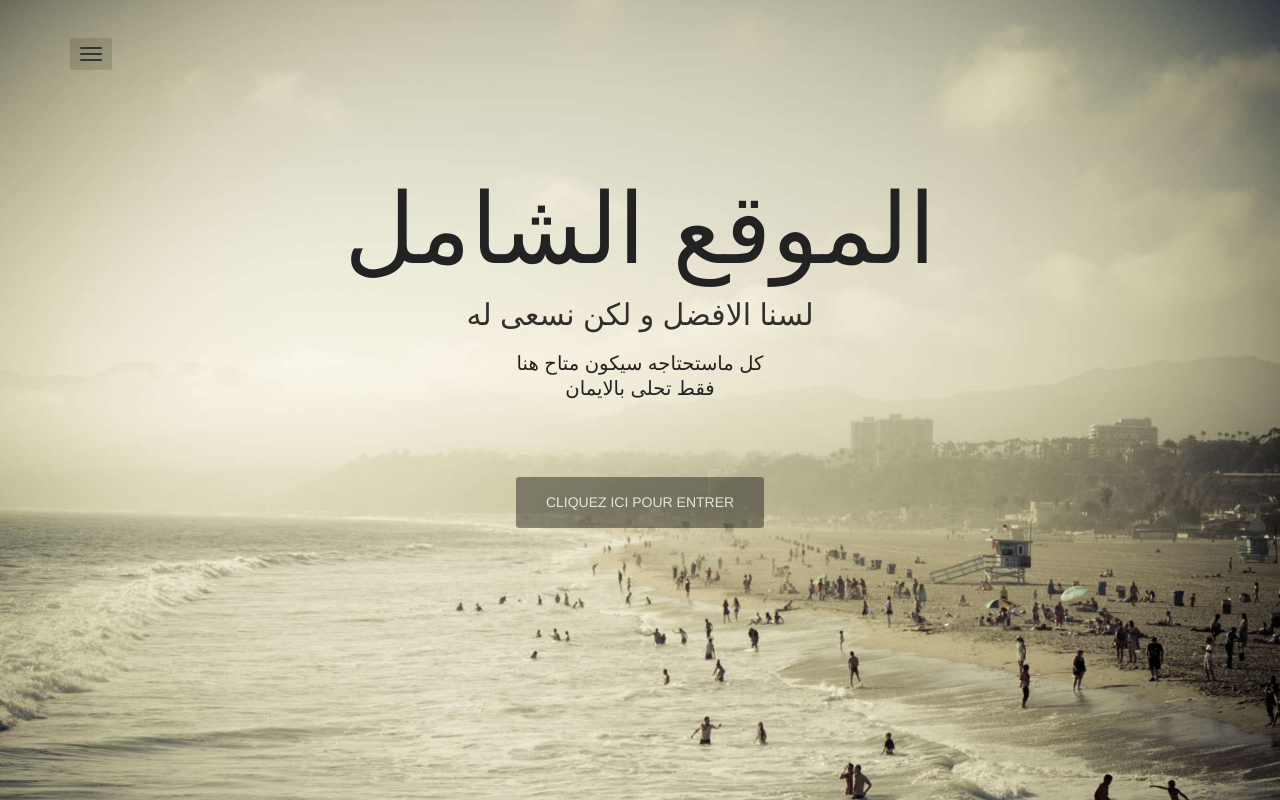
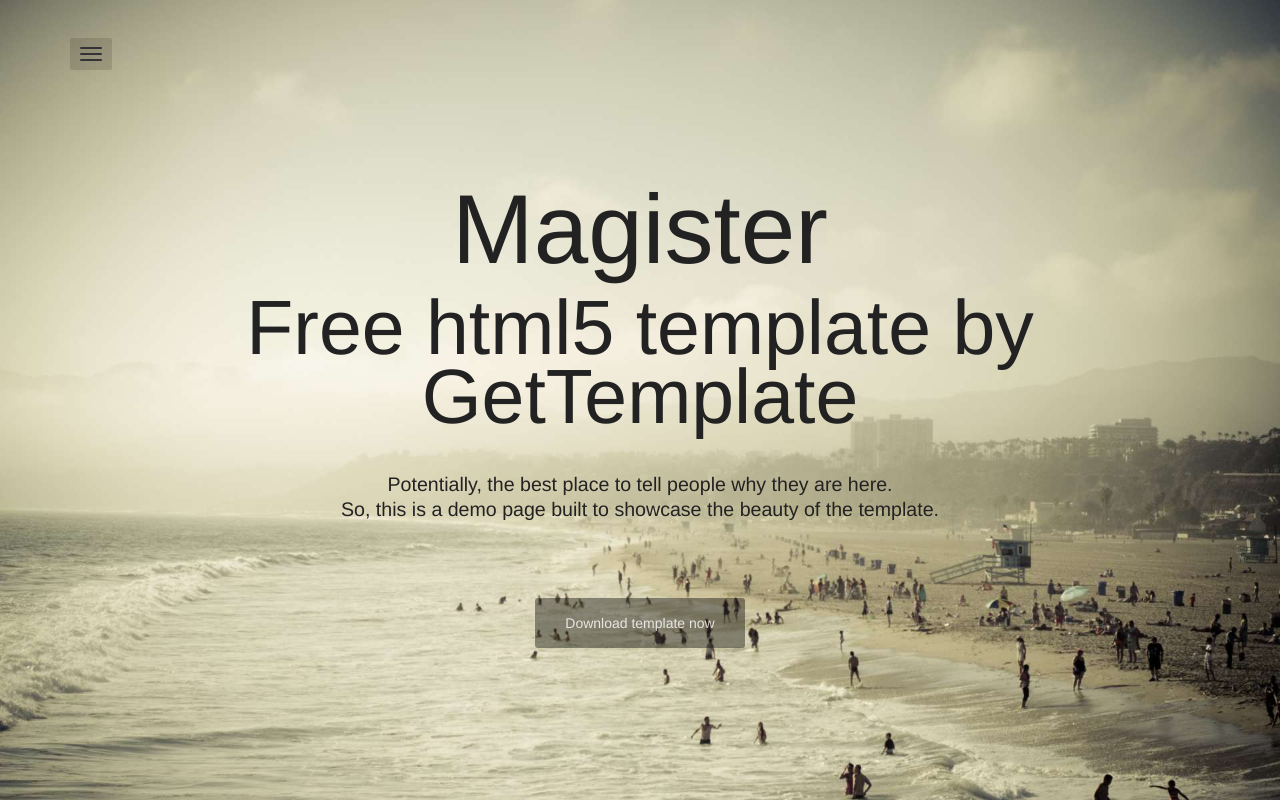
Before and after one commit to SYNVAsport/arabic, a plain HTML site: page index.html in a window 1280 px wide. Drawn offline with nearby package versions, Linux system fonts and the light colour scheme; a web font is replaced by a local one.

Commit message:
first commit

```diff
--- a/index.html
+++ b/index.html
@@ -1,13 +1,12 @@
 <!DOCTYPE html>
 <html lang="en">
-<html lang="ar" dir="rtl">
 <head>
 	<meta charset="utf-8">
 	<meta name="viewport"    content="width=device-width, initial-scale=1.0">
 	<meta name="description" content="">
 	<meta name="author"      content="Sergey Pozhilov (GetTemplate.com)">
 
-	<title>الموقع الشامل</title>
+	<title>Magister - Free html5 template by GetTemplate</title>
 
 	<link rel="shortcut icon" href="assets/images/gt_favicon.png">
 
@@ -41,8 +40,6 @@
 </nav>
 
 
-
-
 <!-- Main (Home) section -->
 <section class="section" id="head">
 	<div class="container">
@@ -50,28 +47,24 @@
 		<div class="row">
 			<div class="col-md-10 col-lg-10 col-md-offset-1 col-lg-offset-1 text-center">
 
+				<!-- Site Title, your name, HELLO msg, etc. -->
+				<h1 class="title">Magister</h1>
+				<h2 class="subtitle">Free html5 template by GetTemplate</h2>
 
-				<h1 class="title" style="text-align: center;">الموقع الشامل</h1>
-				<h2 style="text-align: center;">لسنا الافضل  و لكن نسعى له</h2>
+				<!-- Short introductory (optional) -->
+				<h3 class="tagline">
+					Potentially, the best place to tell people why they are here.<br>
+					So, this is a demo page built to showcase the beauty of the template.
+				</h3>
 
-
-				<h2 class="tagline" style="text-align: center;">
-					كل ماستحتاجه سيكون متاح هنا<br>
-				فقط تحلى بالايمان
-				</h2>
-
-				<p><a href="https://www.gettemplate.com/downloads/magister.zip" class="btn btn-default btn-lg btn-download">CLIQUEZ ICI POUR ENTRER</a></p>
-
-
-
+				<!-- Nice place to describe your site in a sentence or two -->
+				<p><a href="/download/" class="btn btn-default btn-lg">Download template now</a></p>
 
 			</div> <!-- /col -->
 		</div> <!-- /row -->
 
 	</div>
 </section>
-
-
 
 <!-- Second (About) section -->
 <section class="section" id="about">
```
